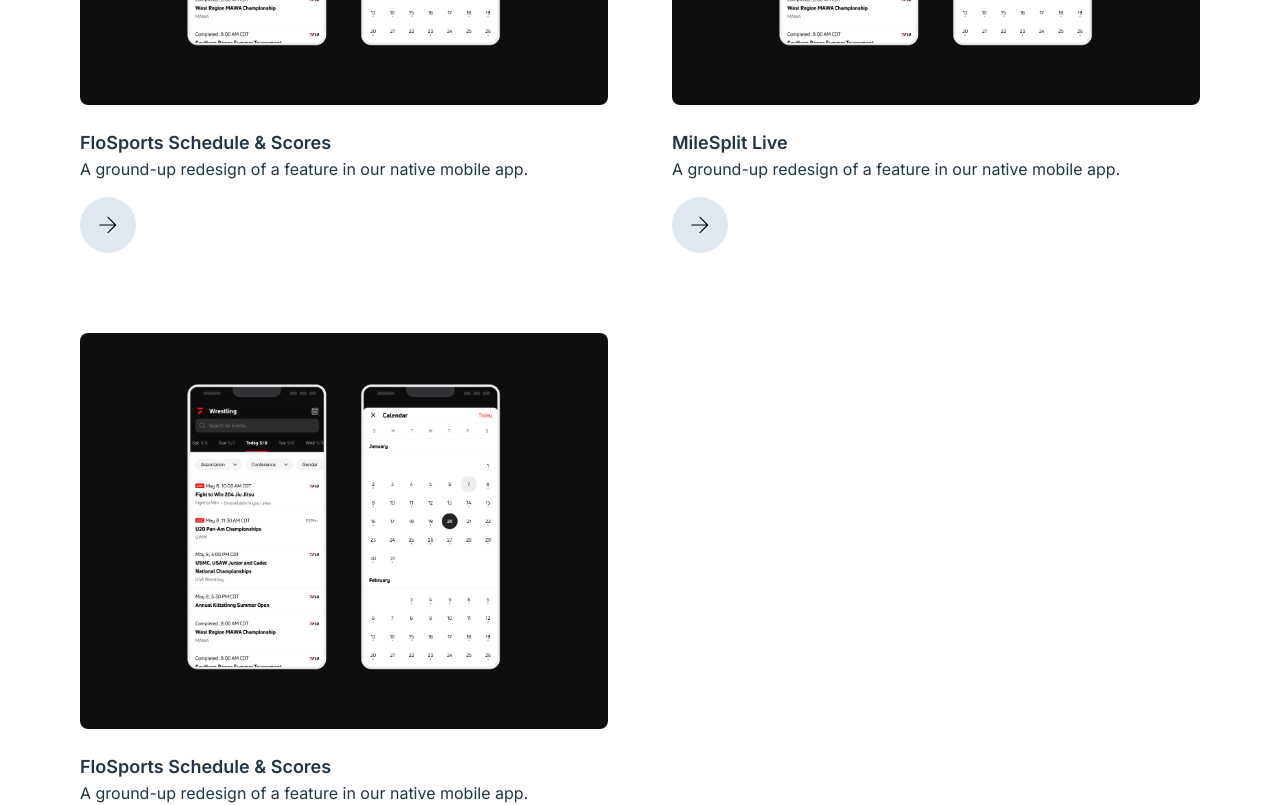
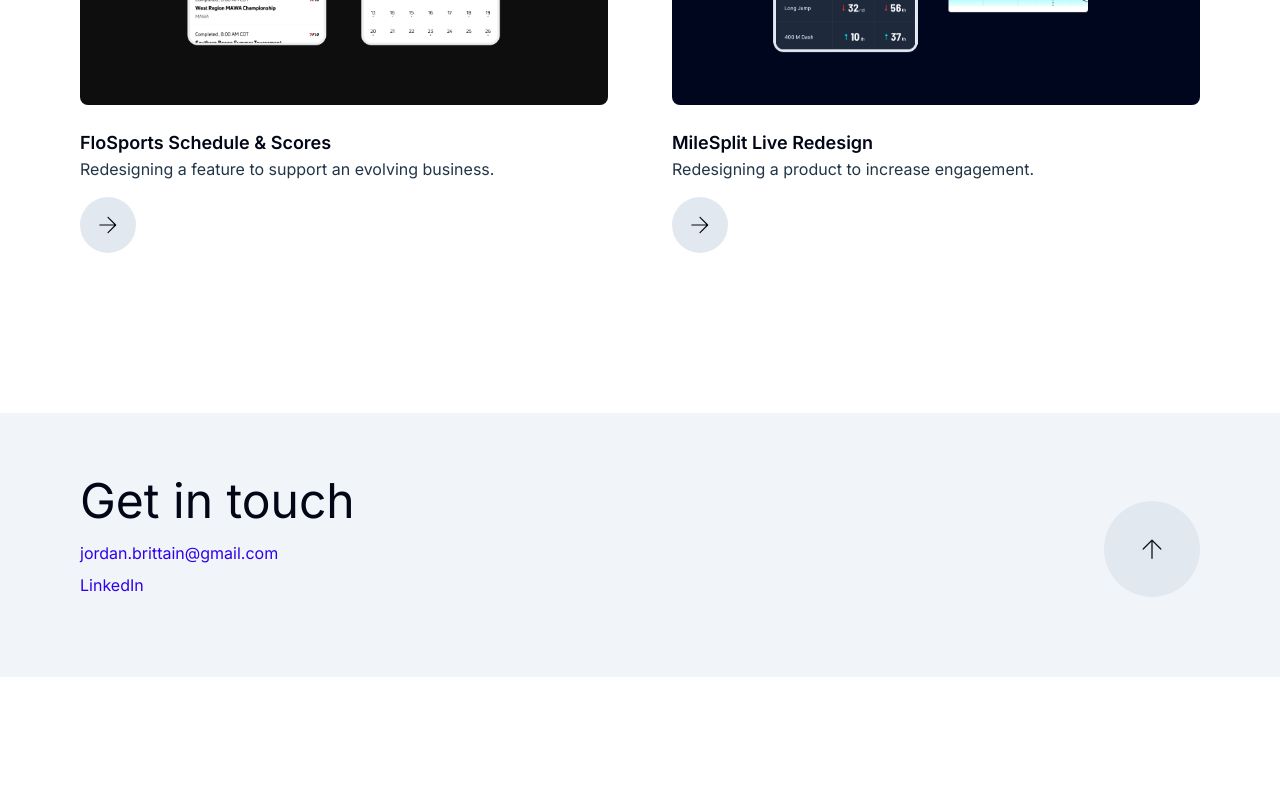
Before and after one commit to JordanBrittain/portfolio-vite, a React (Vite) app: page / in a window 1280 px wide. Shown: the part 1260-2065 px from the top of the page. After the commit the page ends 1937 px from the top, so only its background shows below. Built offline with nearby package versions, Linux system fonts and the light colour scheme; a web font is replaced by a local one.

Commit message:
made home buttons functional

```diff
--- a/index.html
+++ b/index.html
@@ -1,5 +1,5 @@
 <!doctype html>
-<html lang="en">
+<html lang="en" class="scroll-smooth">
   <head>
     <meta charset="UTF-8" />
     <link rel="icon" type="image/svg+xml" href="/vite.svg" />
--- a/src/App.jsx
+++ b/src/App.jsx
@@ -19,20 +19,14 @@ function App() {
         <CaseStudyTile
           imgSrc="/ss-1.png"
           title="FloSports Schedule & Scores"
-          subtext="A ground-up redesign of a feature in our native mobile app."
+          subtext="Redesigning a feature to support an evolving business."
           target="schedule-cs"
         />
 
         <CaseStudyTile
-          imgSrc="/ss-1.png"
-          title="MileSplit Live"
-          subtext="A ground-up redesign of a feature in our native mobile app."
-        />
-
-        <CaseStudyTile
-          imgSrc="/ss-1.png"
-          title="FloSports Schedule & Scores"
-          subtext="A ground-up redesign of a feature in our native mobile app."
+          imgSrc="/ms-live-cs.png"
+          title="MileSplit Live Redesign"
+          subtext="Redesigning a product to increase engagement."
         />
       </div>
 
--- a/src/ArrowButton.jsx
+++ b/src/ArrowButton.jsx
@@ -1,9 +1,9 @@
 import ArrowIcon from "./ArrowIcon";
 
-function ArrowButton() {
+function ArrowButton({destination}) {
   return (
-    <button
-      className="w-24 h-24 2xl:w-36 2xl:h-36 p-0 group relative rounded-full transition-all duration-1000 overflow-hidden bg-slate-200
+    <a href={destination}>
+    <button className="w-24 h-24 2xl:w-36 2xl:h-36 p-0 group relative rounded-full transition-all duration-1000 overflow-hidden bg-slate-200
 
 before:bg-primary-500 before:w-32 before:h-32 2xl:before:w-40 2xl:before:h-40 before:absolute before:rounded-full before:transition-all before:duration-1000 before:top-0 before:left-0 before:-translate-x-full before:-translate-y-full
 
@@ -11,10 +11,13 @@ hover:before:left-1/2 hover:before:top-1/2 hover:before:-translate-x-1/2 hover:b
 "
     >
 
+
+
         <div className="transition-all fill-white duration-1000 absolute -top-1/2 left-1/2 -translate-y-1/2 -translate-x-1/2 w-8 h-8 group-hover:top-1/2"><ArrowIcon/></div>
         <div className="transition-all fill-slate-900 duration-1000 absolute top-1/2 left-1/2 -translate-y-1/2 -translate-x-1/2 w-8 h-8 group-hover:top-full group-hover:translate-y-0"><ArrowIcon/></div>
 
     </button>
+    </a>
   );
 }
 
--- a/src/CaseStudyTile.jsx
+++ b/src/CaseStudyTile.jsx
@@ -9,7 +9,7 @@ return (
 <div className="flex flex-row gap-8 items-end justify-between lg:items-start lg:justify-start lg:flex-col lg:gap-4">
 
         <div className="flex flex-col flex-1">
-            <div className="text-lg font-semibold">{title}</div>
+            <div className="text-lg text-slate-950 font-semibold">{title}</div>
             <div className="text-base">{subtext}</div>
         </div>
 
--- a/src/ContactButton.jsx
+++ b/src/ContactButton.jsx
@@ -2,7 +2,8 @@ import ArrowIcon from "./ArrowIcon";
 import PlaneIcon from "./PlaneIcon";
 
 function ContactButton() {
-  return <button className="
+  return <a href="mailto:jordan.brittain@gmail.com">
+    <button className="
   flex flex-row group gap-1 px-0 lg:px-6 py-3 bg-transparent border-0 rounded-full relative overflow-hidden transition-all duration-1000
   before:w-full before:h-full before:bg-primary-500 before:absolute before:rounded-full before:top-0 before:left-0 before:-translate-x-full before:transition-all before:duration-1000 before:z-0
   hover:before:left-1/2 hover:before:top-1/2 hover:before:-translate-x-1/2 hover:before:-translate-y-1/2 hover:gap-4
@@ -11,7 +12,8 @@ function ContactButton() {
     group-hover:text-zinc-50'>Get in touch</div>
 
     <div className="fill-primary-500 group-hover:fill-zinc-50 transition-all duration-1000 z-10"><PlaneIcon/></div>
-    </button>;
+    </button>
+    </a>;
 }
 
 export default ContactButton;
--- a/src/Footer.jsx
+++ b/src/Footer.jsx
@@ -2,15 +2,15 @@ import ArrowButton from "./ArrowButton";
 
 function Footer() {
     return <footer className="bg-slate-100 pt-10 lg:pt-16 pb-20 2xl:py-24 w-full px-site flex flex-row justify-between items-end 2xl:items-center">
-        <div className="flex flex-col gap-2">
-    <div className=" text-4xl lg:text-6xl font-regular font-display text-slate-950">Get in touch</div>
-    <div className="flex flex-col gap-1">
-    <p className="text-base text-slate-950">jordan.brittain@gmail.com</p>
-    <p className="text-base text-slate-950">LinkedIn</p>
+        <div className="flex flex-col gap-4">
+    <div className=" text-4xl lg:text-5xl 2xl:text-6xl font-regular font-display text-slate-950">Get in touch</div>
+    <div className="flex flex-col gap-2">
+    <a href="mailto:jordan.brittain@gmail.com"><p className="text-base text-primary-500 hover:text-primary-700 transition-all">jordan.brittain@gmail.com</p></a>
+    <a href="https://www.linkedin.com/in/jordan-brittain-8070a8a4/" target="_blank"><p className="text-base text-primary-500 hover:text-primary-700 transition-all">LinkedIn</p></a>
     </div>
     </div>
 
-    <div className="rotate-180 hidden lg:flex"><ArrowButton/></div>
+    <div className="rotate-180 hidden lg:flex"><ArrowButton destination="#nav"/></div>
 
 
     </footer>;
--- a/src/HeroSection.jsx
+++ b/src/HeroSection.jsx
@@ -10,7 +10,7 @@ function HeroSection() {
             </h1>
 
 
-            <div className="hidden lg:block"><ArrowButton/></div>
+            <div className="hidden lg:block"><ArrowButton destination="#section-header"/></div>
 
         </div>
     );
--- a/src/Navigation.jsx
+++ b/src/Navigation.jsx
@@ -2,8 +2,8 @@ import ContactButton from "./ContactButton";
 import { Link } from "react-router-dom";
 
 function Navigation() {
-return <nav className="w-full py-4 lg:py-8 px-site flex flex-row justify-between items-center">
-<Link to={'/'}><div className="h-min text-base font-medium text-zinc-950">Jordan Brittain</div></Link>
+return <nav id="nav" className="w-full py-4 lg:py-8 px-site flex flex-row justify-between items-center">
+<Link to={'/'}><div className="h-min text-base font-medium hidden lg:block text-zinc-950">Jordan Brittain</div><div className="lg:hidden text-base font-medium text-zinc-950">JB</div></Link>
 <ContactButton/>
 
 </nav>;
--- a/src/SectionHeader.jsx
+++ b/src/SectionHeader.jsx
@@ -1,6 +1,6 @@
 function SectionHeader({title}) {
     return (
-        <div className="w-full pt-14 pb-8 px-site">
+        <div id="section-header" className="w-full pt-14 pb-8 px-site">
             <div className="border-t border-zinc-200 py-7 flex flex-row gap-3 items-center">
                 <div className="w-2 h-2 bg-primary-500 rounded-full"></div>
                 <h5 className="text-zinc-950 text-base font-medium">{title}</h5>
--- a/src/index.css
+++ b/src/index.css
@@ -29,6 +29,7 @@
   -webkit-font-smoothing: antialiased;
   -moz-osx-font-smoothing: grayscale;
 }
+
 
 body {
   margin: 0;
--- a/tailwind.config.js
+++ b/tailwind.config.js
@@ -29,7 +29,7 @@ export default {
           400: '#d2bab0',
           500: '#2F00E9',
           600: '#a18072',
-          700: '#977669',
+          700: '#2300AF',
           800: '#846358',
           900: '#43302b',
         },
```
Also changed, not shown: public/ms-live-cs.png (added).
